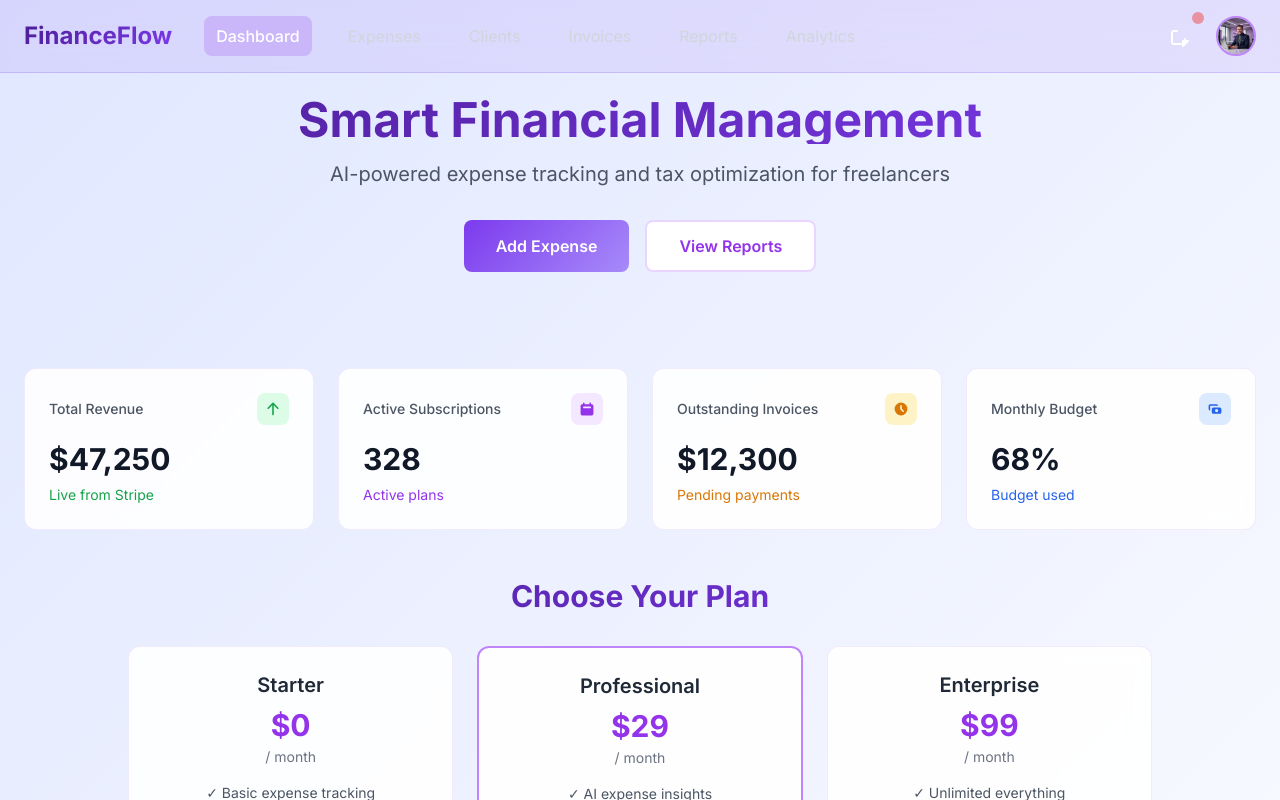
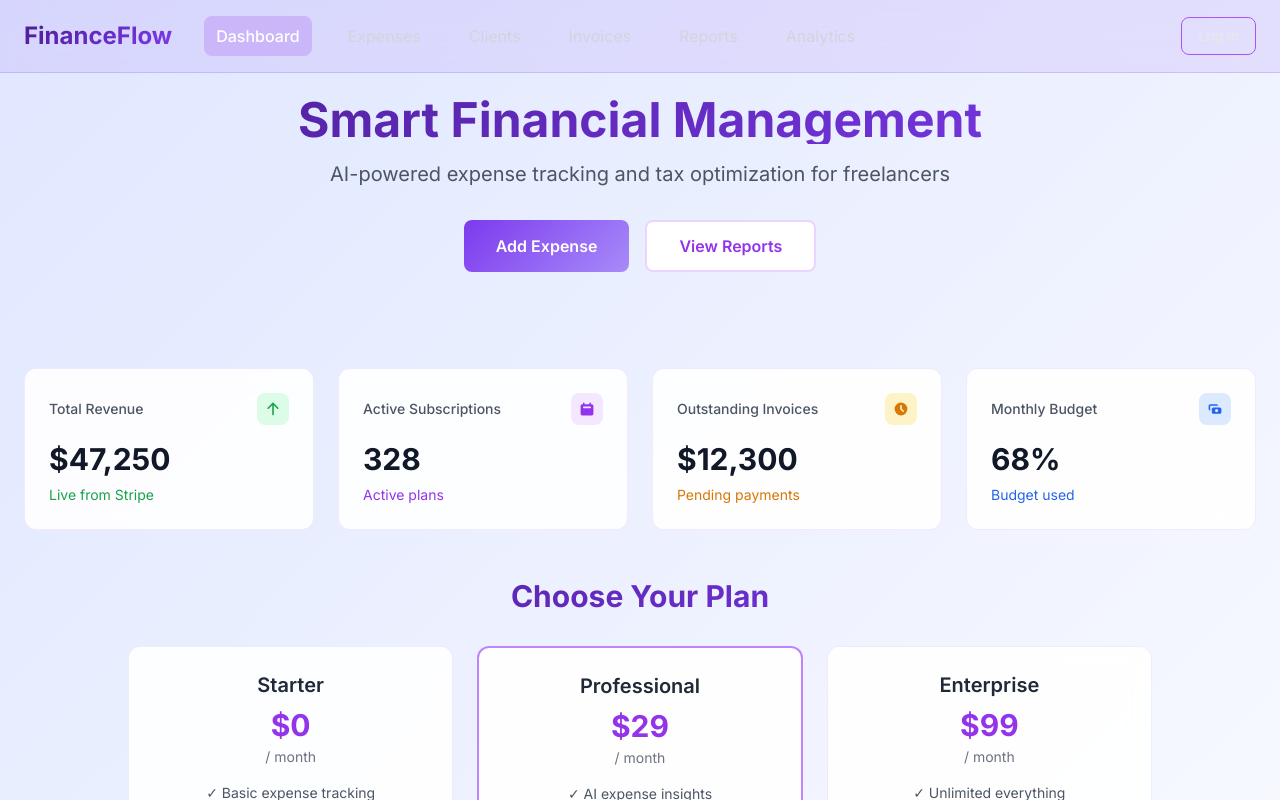
Before and after one commit to mjhouseonline-netizen/FinanceFlow, a website: page index.html in a window 1280 px wide. Shown: the top 800 px of the page. Drawn offline with nearby package versions, Linux system fonts and the light colour scheme; no server answers.

Commit message:
update index

```diff
--- a/index.html
+++ b/index.html
@@ -134,17 +134,15 @@
         <a href="analytics.html" class="text-gray-300 hover:text-white transition-colors px-3 py-2 rounded-lg hover:bg-purple-600 hover:bg-opacity-10">Analytics</a>
       </div>
     </div>
+
+    <!-- Right side: Login button -->
     <div class="flex items-center space-x-4">
-        <div class="relative">
-          <div class="notification-dot absolute -top-1 -right-1 w-3 h-3 bg-red-500 rounded-full"></div>
-          <button class="p-2 rounded-lg hover:bg-purple-600 hover:bg-opacity-20 transition-colors">
-            <svg class="w-6 h-6 text-white" fill="none" stroke="currentColor" viewBox="0 0 24 24">
-              <path stroke-linecap="round" stroke-linejoin="round" stroke-width="2" d="M15 17h5l-5 5v-5z"></path>
-              <path stroke-linecap="round" stroke-linejoin="round" stroke-width="2" d="M9 7H6a2 2 0 00-2 2v9a2 2 0 002 2h9a2 2 0 002-2v-3"></path>
-            </svg>
-          </button>
-        </div>
-        <img src="resources/user-avatar.png" alt="User" class="w-10 h-10 rounded-full border-2 border-purple-400">
+      <a
+        href="login.html"
+        class="text-sm font-medium text-gray-200 hover:text-white px-4 py-2 rounded-lg border border-purple-500 hover:bg-purple-600 hover:bg-opacity-20 transition-colors"
+      >
+        Log in
+      </a>
     </div>
   </div>
 </nav>
```
Lines whose indentation alone changed are shown as unchanged.
